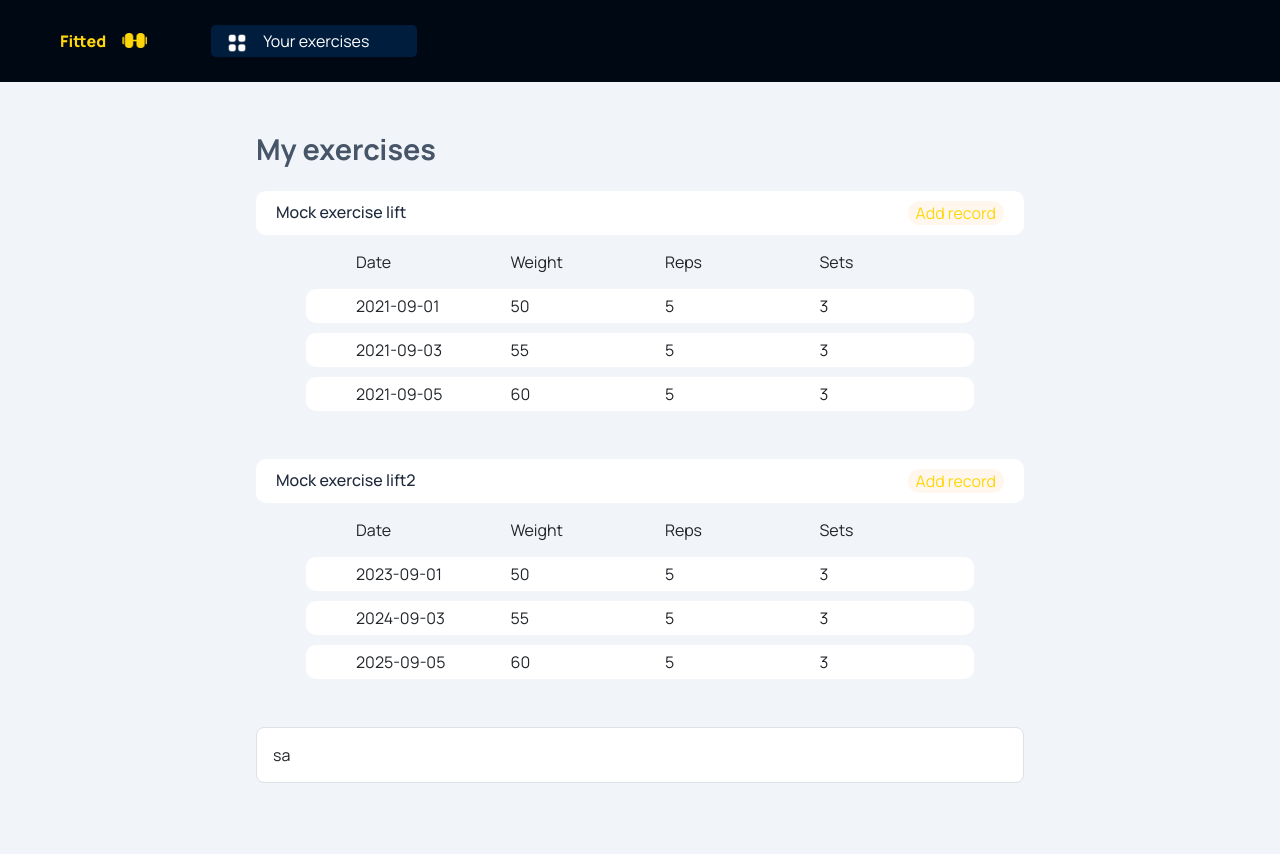
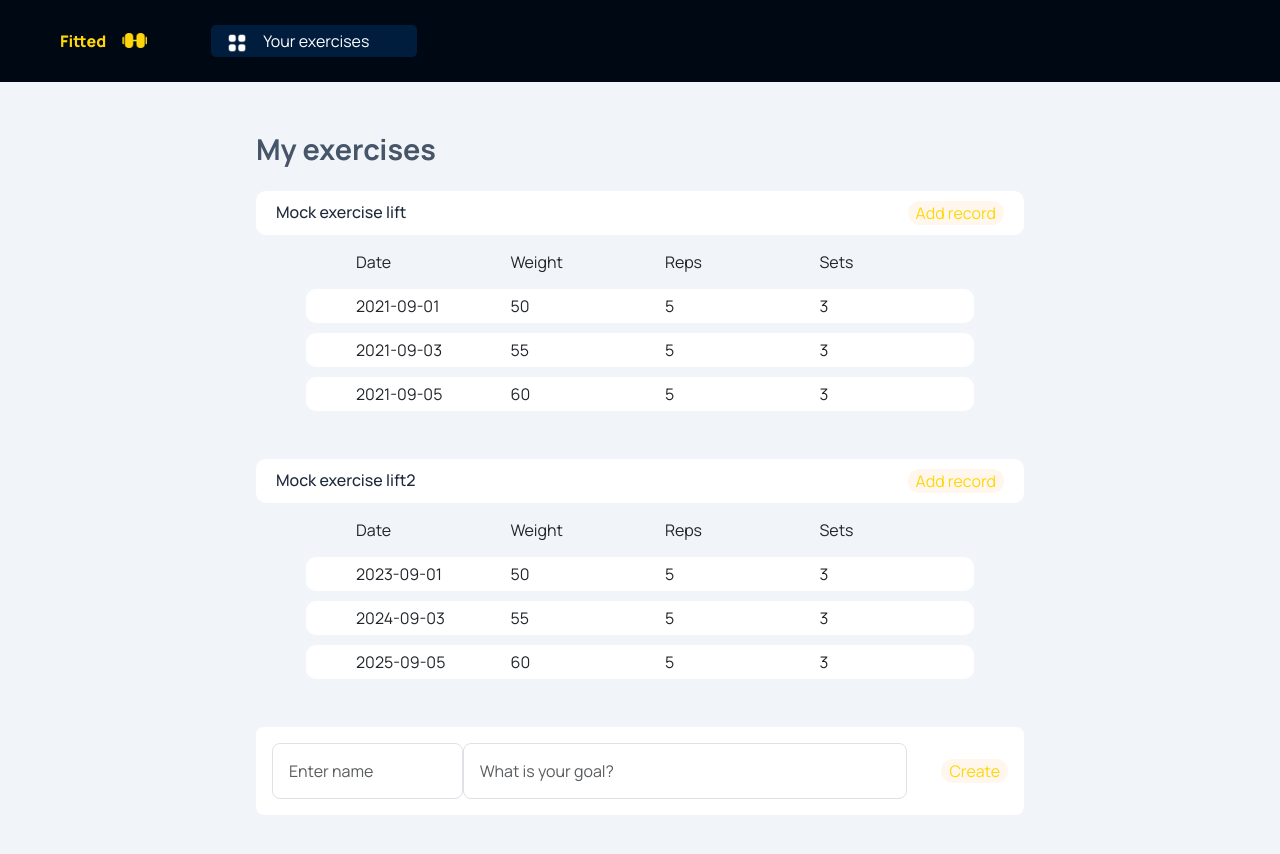
Before and after one commit to Danielius4/Binted_fe, a React (Create React App) app: page / in a window 1280 px wide. Shown: the top 854 px of the page. Before the commit the page ends 833 px from the top, so only its background shows below. Built offline with nearby package versions, Linux system fonts and the light colour scheme.

Commit message:
implemented new exercise + connected back end

```diff
--- a/src/components/Comp-styles.css
+++ b/src/components/Comp-styles.css
@@ -109,6 +109,28 @@ li.nav-item a {
 
 .exercise-listing-box button {
 	margin: 10px 20px 10px 0;
+}
+
+/* NEW EXERCISE FORM*/
+
+.exercise-form {
+	display: flex;
+	align-items: center;
+	gap: 34px;
+	border-radius: 8px;
+	padding: 16px;
+	background-color: #FFFFFF;
+}
+.exercise-form-text-fields {
+	display: flex;
+	flex-grow: 1;
+}
+.exercice-form-first-text-field {
+	min-width: 30%;
+}
+.exercice-form-second-text-field {
+	display: flex;
+	flex-grow: 2;
 }
 
 /* LOG LISTING */
--- /dev/null
+++ b/src/components/ExerciseCreateForm.tsx
@@ -0,0 +1,65 @@
+import Form from "react-bootstrap/Form";
+import Button from "./Button";
+import TextField from "./TextField";
+import { useState } from "react";
+
+export default function ExerciseCreateForm() {
+  const [name, setName] = useState('');
+  const [goal, setGoal] = useState('');
+
+  const submitForm = async (e: any) => {
+    e.preventDefault();
+    const formData = new FormData(e.target);
+    const name = formData.get('name');
+    const goal = formData.get('goal');
+
+    const requestBody = {
+      id: 1,
+      name: name,
+      goal: goal,
+      record: []
+    };
+
+    try {
+      const response = await fetch('http://localhost:8081/exercise', {
+        method: 'POST',
+        headers: {
+          'Content-Type': 'application/json',
+        },
+        body: JSON.stringify(requestBody),
+      });
+
+      if (!response.ok) {
+        throw new Error('Server error');
+      }
+
+      const result = await response.json();
+      console.log('Form submitted successfully:', result);
+      (e.target).reset();
+    } catch (error) {
+      console.error('Error submitting form:', error);
+    }
+  };
+
+  return (
+    <form onSubmit={submitForm} className="exercise-form">
+      <div className="exercise-form-text-fields">
+        <div className="exercice-form-first-text-field">
+          <TextField
+            value={name}
+            name={"name"}
+            onChange={setName}
+            placeholder="Enter name"
+          />
+        </div>
+        <TextField
+          value={goal}
+          name={"goal"}
+          onChange={setGoal}
+          placeholder="What is your goal?"
+        />
+      </div>
+      <Button text="Create" onClick={() => submitForm} />
+    </form>
+  );
+}
--- a/src/components/TextField.tsx
+++ b/src/components/TextField.tsx
@@ -2,6 +2,7 @@ import "./Comp-styles.css";
 
 interface Props {
   type?: 'text' | 'password';
+  name?: string;
   placeholder?: string;
   value: string;
   onChange: Function;
@@ -14,6 +15,7 @@ export default function TextField(props: Props) {
       type={props.type ?? "text"}
       placeholder={props.placeholder ?? ""}
       value={props.value}
+      name={props.name}
       onChange={(e) => props.onChange(e.target.value)}
     ></input>
   );
--- a/src/pages/HomePage.tsx
+++ b/src/pages/HomePage.tsx
@@ -3,6 +3,7 @@ import './../App.css';
 import TextField from '../components/TextField';
 import Header from '../components/Header';
 import ExerciseList from '../components/ExerciseList';
+import ExerciseCreateForm from '../components/ExerciseCreateForm';
 
 
 function HomePage() {
@@ -77,7 +78,7 @@ function HomePage() {
       <Header />
       <main className='main'>
         <ExerciseList exercises={mockExercises} />
-        <TextField placeholder='hello' onChange={setTextFieldValue} value={textFieldValue} type={'text'} />
+        <ExerciseCreateForm />
       </main>
     </div>
   );
```
